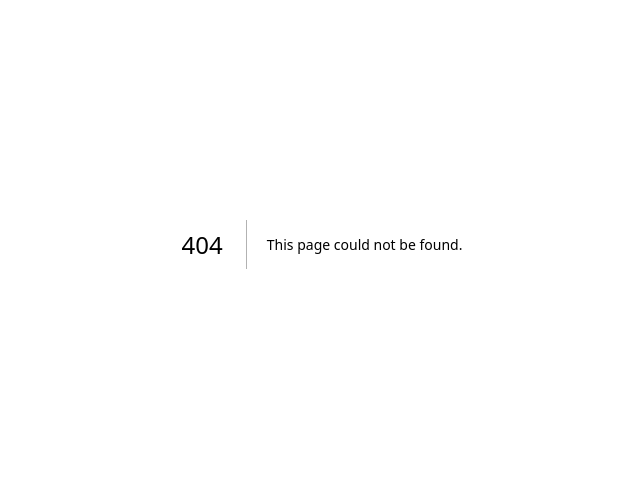
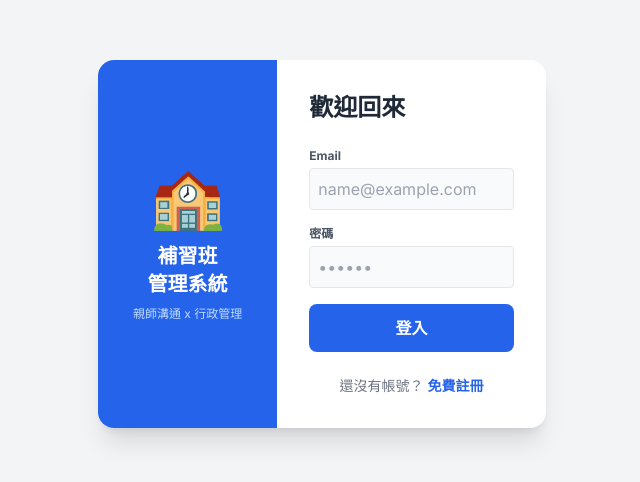
Before and after one commit to tellychiu77-tombear/Tom-Bear-English, a Next.js app: page /login in a window 1280 px wide. Before the commit this address had no page. Shown: the part 156-638 px from the top of the page, without its empty margins (318-958 px from the left). Built offline with nearby package versions, Linux system fonts and the light colour scheme.

Commit message:
Add login page

```diff
--- /dev/null
+++ b/app/login/page.tsx
@@ -0,0 +1,106 @@
+'use client';
+
+import { useState } from 'react';
+import { supabase } from '@/lib/supabaseClient';
+import { useRouter } from 'next/navigation';
+
+export default function LoginPage() {
+    const [loading, setLoading] = useState(false);
+    const [isSignUp, setIsSignUp] = useState(false); // 切換登入/註冊模式
+    const [email, setEmail] = useState('');
+    const [password, setPassword] = useState('');
+    const router = useRouter();
+
+    async function handleAuth(e: React.FormEvent) {
+        e.preventDefault();
+        setLoading(true);
+
+        if (isSignUp) {
+            // 註冊模式
+            const { error } = await supabase.auth.signUp({
+                email,
+                password,
+            });
+            if (error) {
+                alert('註冊失敗: ' + error.message);
+            } else {
+                alert('註冊成功！系統將自動登入...');
+                router.push('/');
+            }
+        } else {
+            // 登入模式
+            const { error } = await supabase.auth.signInWithPassword({
+                email,
+                password,
+            });
+            if (error) {
+                alert('登入失敗: ' + error.message);
+            } else {
+                router.push('/'); // 登入成功，回首頁
+            }
+        }
+        setLoading(false);
+    }
+
+    return (
+        <div className="min-h-screen bg-gray-100 flex items-center justify-center p-4">
+            <div className="bg-white max-w-md w-full rounded-2xl shadow-xl overflow-hidden animate-fade-in flex flex-col md:flex-row">
+
+                {/* 左側/上方 視覺區 */}
+                <div className="bg-blue-600 p-8 flex flex-col justify-center items-center text-white md:w-2/5">
+                    <div className="text-6xl mb-4">🏫</div>
+                    <h1 className="text-xl font-bold text-center">補習班<br />管理系統</h1>
+                    <p className="text-xs text-blue-200 mt-2 text-center">親師溝通 x 行政管理</p>
+                </div>
+
+                {/* 右側/下方 表單區 */}
+                <div className="p-8 md:w-3/5">
+                    <h2 className="text-2xl font-bold text-gray-800 mb-6">
+                        {isSignUp ? '註冊新帳號' : '歡迎回來'}
+                    </h2>
+
+                    <form onSubmit={handleAuth} className="space-y-4">
+                        <div>
+                            <label className="block text-xs font-bold text-gray-600 mb-1">Email</label>
+                            <input
+                                type="email" required
+                                className="w-full p-2 border rounded focus:outline-none focus:border-blue-500 bg-gray-50"
+                                placeholder="name@example.com"
+                                value={email} onChange={e => setEmail(e.target.value)}
+                            />
+                        </div>
+                        <div>
+                            <label className="block text-xs font-bold text-gray-600 mb-1">密碼</label>
+                            <input
+                                type="password" required
+                                className="w-full p-2 border rounded focus:outline-none focus:border-blue-500 bg-gray-50"
+                                placeholder="••••••"
+                                value={password} onChange={e => setPassword(e.target.value)}
+                            />
+                        </div>
+
+                        <button
+                            type="submit"
+                            disabled={loading}
+                            className="w-full bg-blue-600 text-white py-3 rounded-lg font-bold hover:bg-blue-700 transition disabled:opacity-50"
+                        >
+                            {loading ? '處理中...' : (isSignUp ? '立即註冊' : '登入')}
+                        </button>
+                    </form>
+
+                    {/* 切換模式按鈕 */}
+                    <div className="mt-6 text-center text-sm text-gray-500">
+                        {isSignUp ? '已經有帳號了？' : '還沒有帳號？'}
+                        <button
+                            onClick={() => setIsSignUp(!isSignUp)}
+                            className="text-blue-600 font-bold ml-1 hover:underline focus:outline-none"
+                        >
+                            {isSignUp ? '直接登入' : '免費註冊'}
+                        </button>
+                    </div>
+                </div>
+
+            </div>
+        </div>
+    );
+}
```
